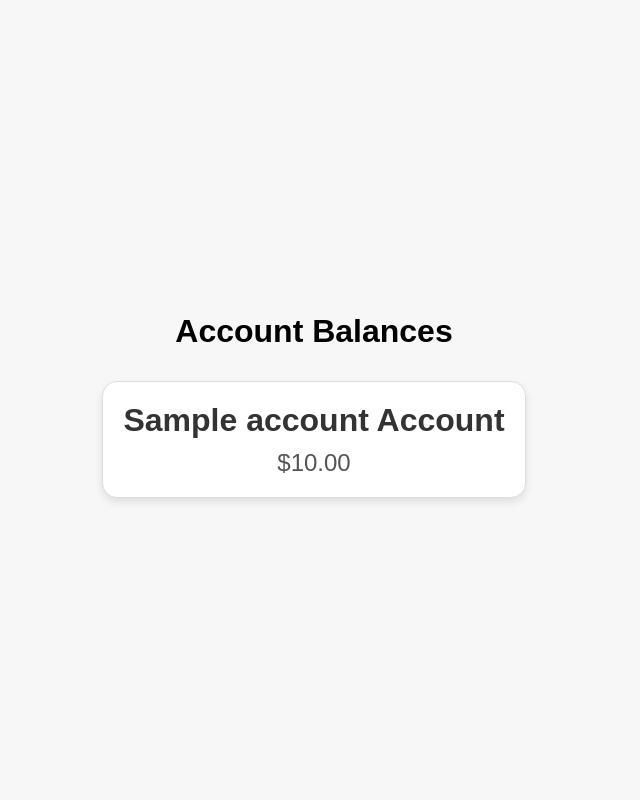
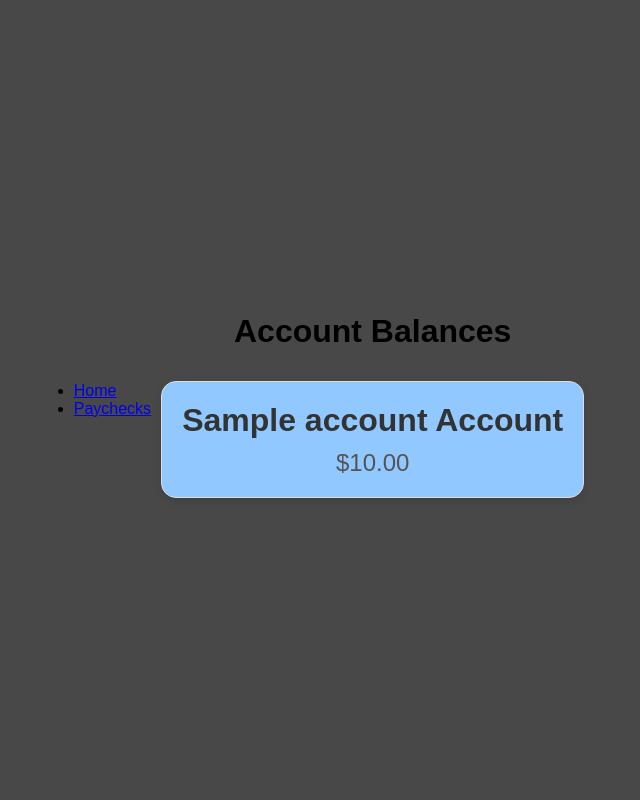
Before and after one commit to knisslo4/finance_checker, a Flask app: template templates/index.html in a window 1280 px wide. Shown: the whole page, without its empty margins (326-966 px from the left). Run offline with Flask 3, Linux system fonts and the light colour scheme; the template is opened without the code that fills it: most values are stand-ins (such as "Sample title", 1, 10 or a date in 2020).

Commit message:
added paychecks tab

```diff
--- a/app.py
+++ b/app.py
@@ -4,10 +4,12 @@ from datetime import datetime, timedelta
 
 app = Flask(__name__)
 
+entries = []
+
 starting_balances = {
-    "Checking": 5542.10,
+    "Checking": 4006.55,
     "Savings": 0,
-    "Investing": 0,
+    "Invested": 2002.48,
     "Taxes": 355.77
 }
 
@@ -15,7 +17,13 @@ starting_balances = {
 def index():
     balances = starting_balances
 
-    return render_template('index_html', balances=balances)
+    return render_template('index.html', balances=balances)
+
+def paychecks():
+    one_month_ago = datetime.today() - timedelta(days=30)
+    one_month_from_date = datetime.today() + timedelta(days=30)
+    paycheck_entries = [entry for entry in entries if 'Paycheck' in entry['Description'] and one_month_ago <= entry['Date'] <= one_month_from_date]
+    return render_template('paychecks.html', paycheck_entries=paycheck_entries)
 
 if __name__ == '__main__':
     app.run(debug=True)
--- /dev/null
+++ b/style.css
@@ -0,0 +1,31 @@
+body {
+    font-family: 'Arial', sans-serif;
+    margin: 0;
+    padding: 0;
+    display: flex;
+    justify-content: center;
+    align-items: center;
+    min-height: 100vh;
+    background-color: #484848;
+}
+.balances {
+    text-align: center;
+}
+.account {
+    display: inline-block;
+    margin: 10px;
+    padding: 20px;
+    background-color: #91c8ff;
+    border: 1px solid #ddd;
+    border-radius: 15px; /* Rounded corners */
+    box-shadow: 0 4px 8px rgba(0, 0, 0, 0.1); /* Simple box shadow for a card effect */
+}
+.account h2 {
+    margin: 0 0 10px;
+    font-size: 2em;
+    color: #333;
+}
+.account-value {
+    font-size: 1.5em;
+    color: #555;
+}
--- a/templates/index.html
+++ b/templates/index.html
@@ -1,45 +1,19 @@
 <!DOCTYPE html>
 <html lang="en">
 <head>
+    <link rel="stylesheet" href="{{ url_for('static', filename='style.css') }}">
     <meta charset="UTF-8">
     <meta http-equiv="X-UA-Compatible" content="IE=edge">
     <meta name="viewport" content="width=device-width, initial-scale=1.0">
     <title>Financial Balances</title>
-    <style>
-        body {
-            font-family: 'Arial', sans-serif;
-            margin: 0;
-            padding: 0;
-            display: flex;
-            justify-content: center;
-            align-items: center;
-            min-height: 100vh;
-            background-color: #f7f7f7;
-        }
-        .balances {
-            text-align: center;
-        }
-        .account {
-            display: inline-block;
-            margin: 10px;
-            padding: 20px;
-            background-color: #fff;
-            border: 1px solid #ddd;
-            border-radius: 15px; /* Rounded corners */
-            box-shadow: 0 4px 8px rgba(0, 0, 0, 0.1); /* Simple box shadow for a card effect */
-        }
-        .account h2 {
-            margin: 0 0 10px;
-            font-size: 2em;
-            color: #333;
-        }
-        .account-value {
-            font-size: 1.5em;
-            color: #555;
-        }
-    </style>
 </head>
 <body>
+    <nav>
+        <ul>
+            <li><a href="{{ url_for('index') }}">Home</a></li>
+            <li><a href="{{ url_for('paychecks') }}">Paychecks</a></li>
+        </ul>
+    </nav>
     <div class="balances">
         <h1>Account Balances</h1>
         {% for account, balance in balances.items() %}
```
Also changed, not shown: templates/paychecks.html (added, +22 -0 lines).
